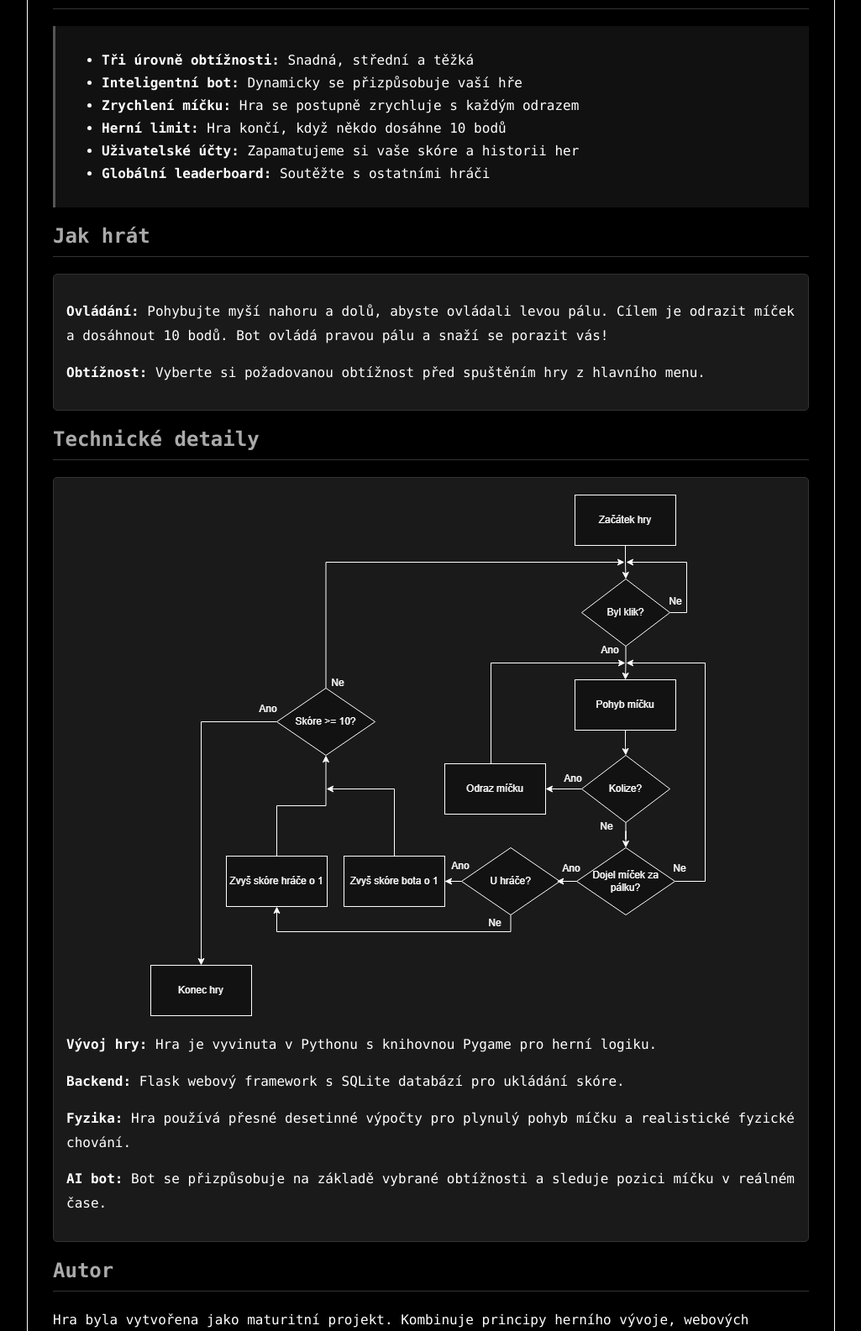
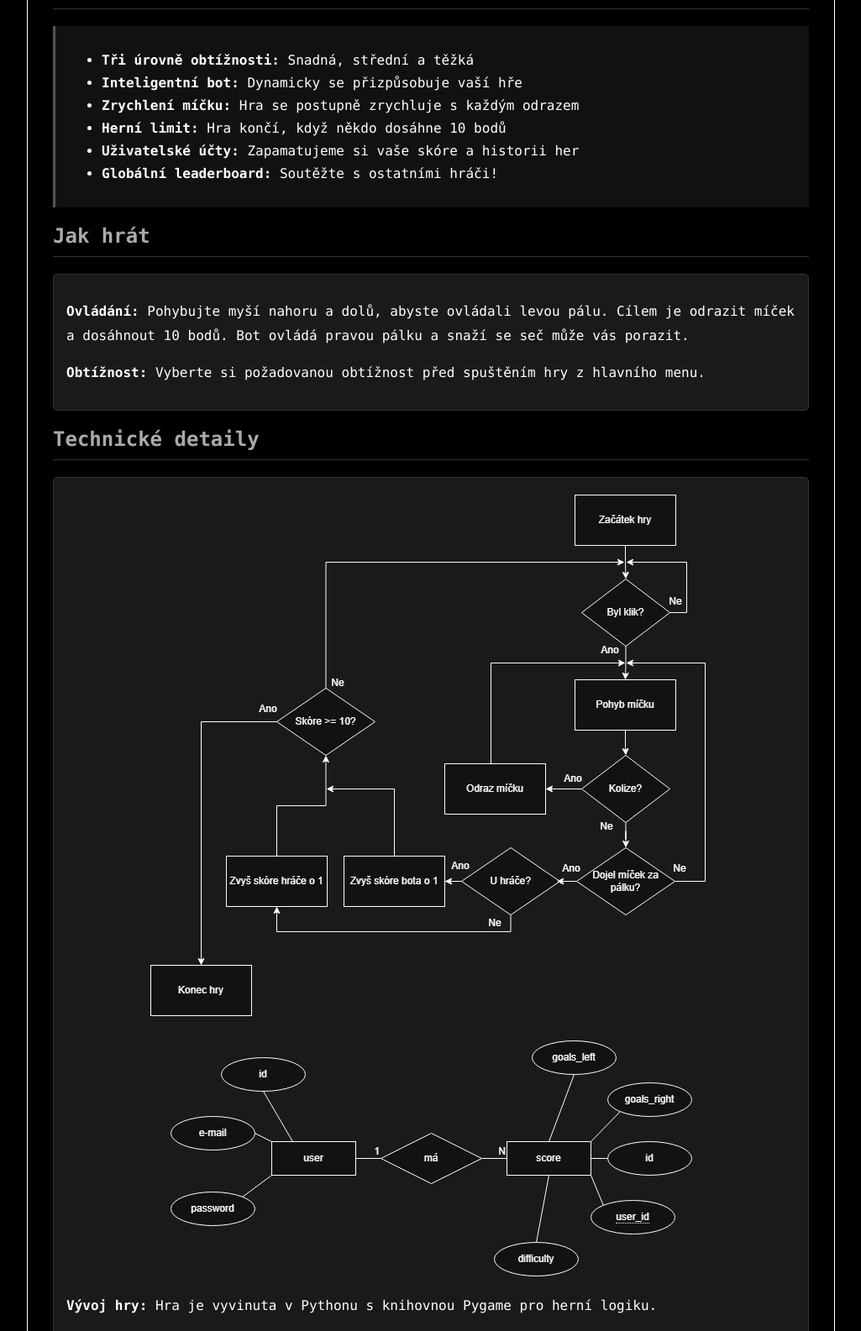
Before and after one commit to koudelkaMatej/Maturitni_projekty_EP4B_1.pol, a Flask app: page /about in a window 1280 px wide. Shown: the part 339-1924 px from the top of the page at 84% size, without its empty margins (127-1152 px from the left). Run offline with Flask 3, Linux system fonts and the light colour scheme.

Commit message:
Finální úpravy

```diff
--- a/Rebec Adam/templates/about.html
+++ b/Rebec Adam/templates/about.html
@@ -91,7 +91,7 @@
             historii her
           </li>
           <li>
-            <strong>Globální leaderboard:</strong> Soutěžte s ostatními hráči
+            <strong>Globální leaderboard:</strong> Soutěžte s ostatními hráči!
           </li>
         </ul>
       </div>
@@ -101,7 +101,7 @@
         <p>
           <strong>Ovládání:</strong> Pohybujte myší nahoru a dolů, abyste
           ovládali levou pálu. Cílem je odrazit míček a dosáhnout 10 bodů. Bot
-          ovládá pravou pálu a snaží se porazit vás!
+          ovládá pravou pálku a snaží se seč může vás porazit.
         </p>
         <p>
           <strong>Obtížnost:</strong> Vyberte si požadovanou obtížnost před
@@ -114,6 +114,12 @@
         <img
           src="{{ url_for('static', filename='Pong_diagram.png') }}"
           alt="Pong diagram"
+          style="display: block; margin: 0 auto; max-width: 100%"
+        />
+        <br>
+        <img
+          src="{{ url_for('static', filename='Er_diagram.png') }}"
+          alt="Pong ER diagram"
           style="display: block; margin: 0 auto; max-width: 100%"
         />
         <p>
```
